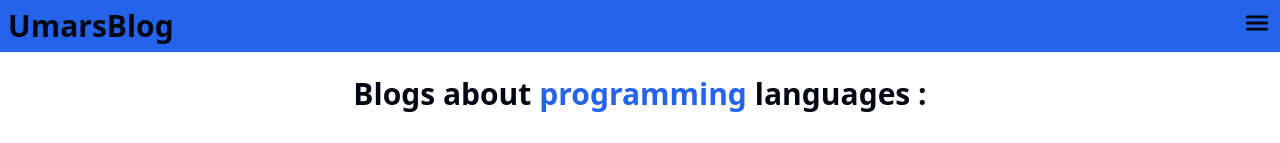
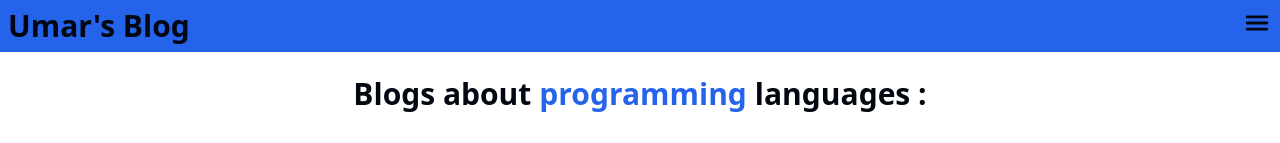
Before and after one commit to Umar-Ali226/Milestone-3, a Next.js app: page / in a window 1280 px wide. Shown: the top 143 px of the page. Built offline with nearby package versions, Linux system fonts and the light colour scheme.

Commit message:
Update Header.tsx

```diff
--- a/src/components/Header.tsx
+++ b/src/components/Header.tsx
@@ -13,7 +13,7 @@ const Header = () => {
     <main>
         <div className='bg-blue-600 flex justify-between font-sans p-2'>
   <div className='text-2xl font-bold sm:text-3xl font-bold'>
-        UmarsBlog
+        Umar's Blog
     </div>
     <div >
     <Sheet>
```
